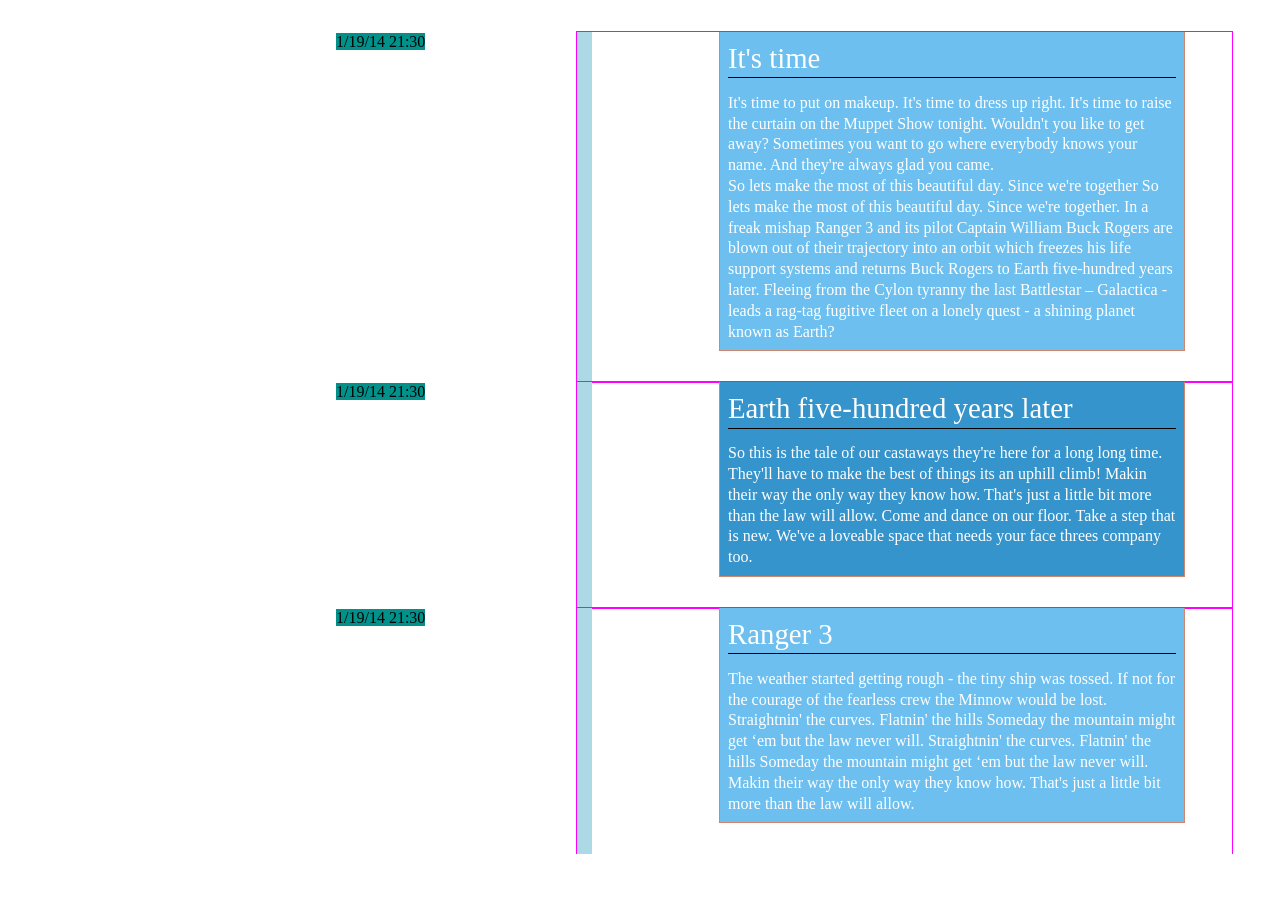
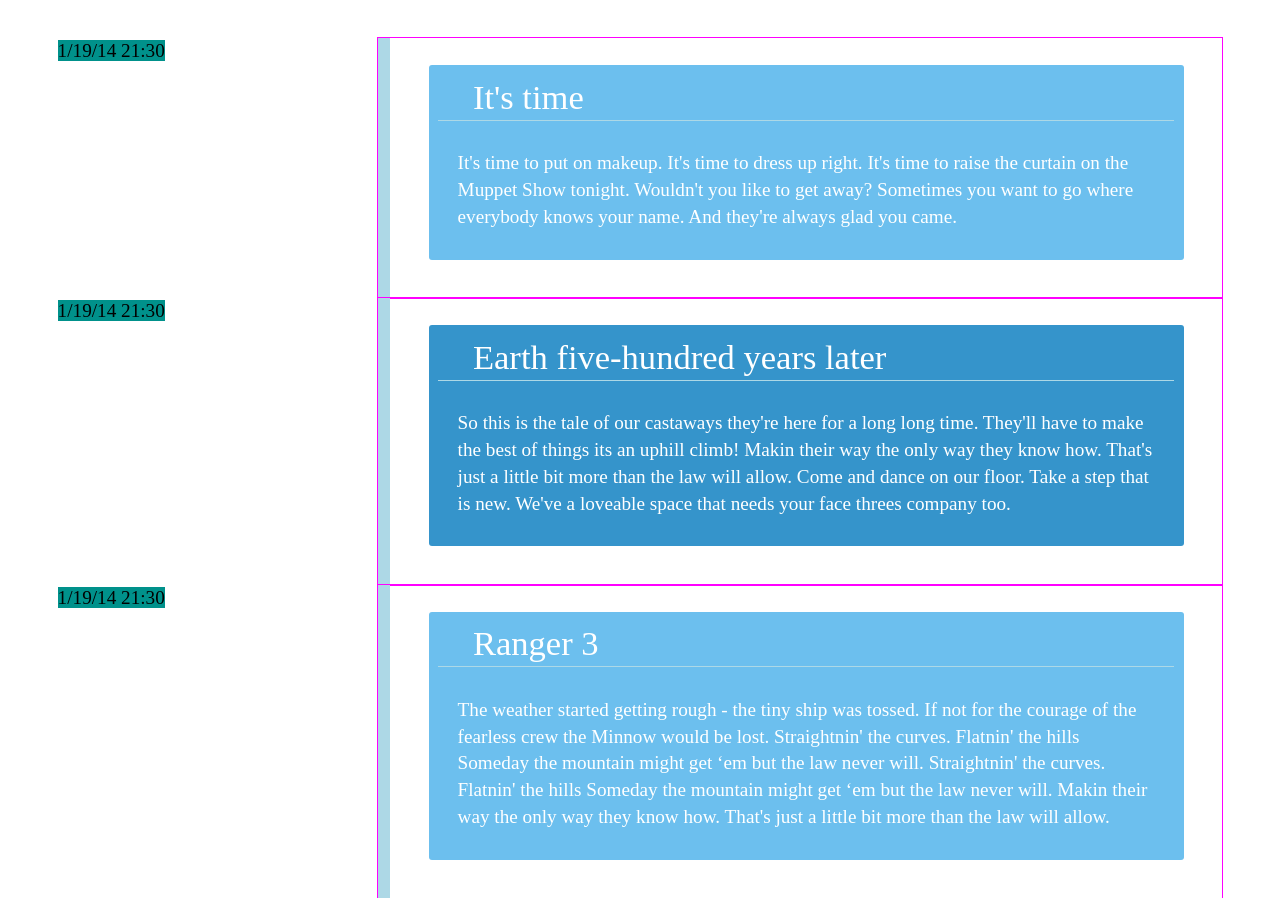
Before and after one commit to fab9/TIY-Assignments, a plain HTML site: page 20--Vertical-Timeline/index.html in a window 1280 px wide. Before the commit the page ends 854 px from the top, so only its background shows below. Drawn offline with Linux system fonts and the light colour scheme.

Commit message:
timeline styling WIP

```diff
--- a/20--Vertical-Timeline/index.html
+++ b/20--Vertical-Timeline/index.html
@@ -10,18 +10,16 @@
 
     <article class="group">
       <time datetime='2014-01-19 21:30'>1/19/14 21:30</time>
-      <div class="odd pull-right">
+      <div class="article-wrapper odd pull-right">
         <h1>It's time</h1>
             <p>It's time to put on makeup. It's time to dress up right. It's time to raise the curtain on the Muppet Show tonight. Wouldn't you like to get away? Sometimes you want to go where everybody knows your name. And they're always glad you came.</p>
-
-            <p>So lets make the most of this beautiful day. Since we're together So lets make the most of this beautiful day. Since we're together. In a freak mishap Ranger 3 and its pilot Captain William Buck Rogers are blown out of their trajectory into an orbit which freezes his life support systems and returns Buck Rogers to Earth five-hundred years later. Fleeing from the Cylon tyranny the last Battlestar – Galactica - leads a rag-tag fugitive fleet on a lonely quest - a shining planet known as Earth? </p>
           </div>
     </article>
 
 
     <article class="group">
       <time datetime='2014-01-19 21:30'>1/19/14 21:30</time>
-      <div class="even pull-right">
+      <div class="article-wrapper even pull-right">
         <h1>Earth five-hundred years later</h1>
             <p>So this is the tale of our castaways they're here for a long long time. They'll have to make the best of things its an uphill climb! Makin their way the only way they know how. That's just a little bit more than the law will allow. Come and dance on our floor. Take a step that is new. We've a loveable space that needs your face threes company too.</p>
           </div>
@@ -30,7 +28,7 @@
 
     <article class="group">
       <time datetime='2014-01-19 21:30'>1/19/14 21:30</time>
-      <div class="odd pull-right">
+      <div class="article-wrapper odd pull-right">
         <h1>Ranger 3</h1>
             <p>The weather started getting rough - the tiny ship was tossed. If not for the courage of the fearless crew the Minnow would be lost. Straightnin' the curves. Flatnin' the hills Someday the mountain might get ‘em but the law never will. Straightnin' the curves. Flatnin' the hills Someday the mountain might get ‘em but the law never will. Makin their way the only way they know how. That's just a little bit more than the law will allow. </p>
           </div>
--- a/20--Vertical-Timeline/main.css
+++ b/20--Vertical-Timeline/main.css
@@ -50,8 +50,22 @@
  * xxxx
  */
 body {
+  line-height: 1.4em;
+  font-size: 1.2em;
+}
+
+h1 {
+  font-size: 1.8em;
   line-height: 1.3em;
-  font-size: 1em;
+  border-bottom: 1px lightblue solid;
+  margin-bottom: .3em;
+  /*padding-top: 1em;*/
+  padding-left: 1em;
+  padding-right: 1em;
+}
+
+p {
+  padding: 1em;
 }
 
 .wrap {
@@ -63,29 +77,23 @@
  * xxxx
  */
 article {
-  width: 50%;
+  width: 65%;
   outline: magenta 1px solid;
   position: relative;
-  border-left: 15px lightblue solid;
+  border-left: 12px lightblue solid;
   float: right;
   margin-right: 3em;
 }
 
-article div {
+.article-wrapper {
   color: white;
-  width: 70%;
-  margin-right: 3em;
+  margin-right: 2em;
+  margin-left: 2em;
   margin-bottom: 2em;
-  outline: 1px solid #D08770;
   padding: .5em;
+  border-radius: 3px;
 }
 
-h1 {
-  font-size: 1.8em;
-  margin-bottom: .5em;
-  line-height: 1.3em;
-  border-bottom: 1px black solid;
-}
 
 time {
   position: relative;
```
